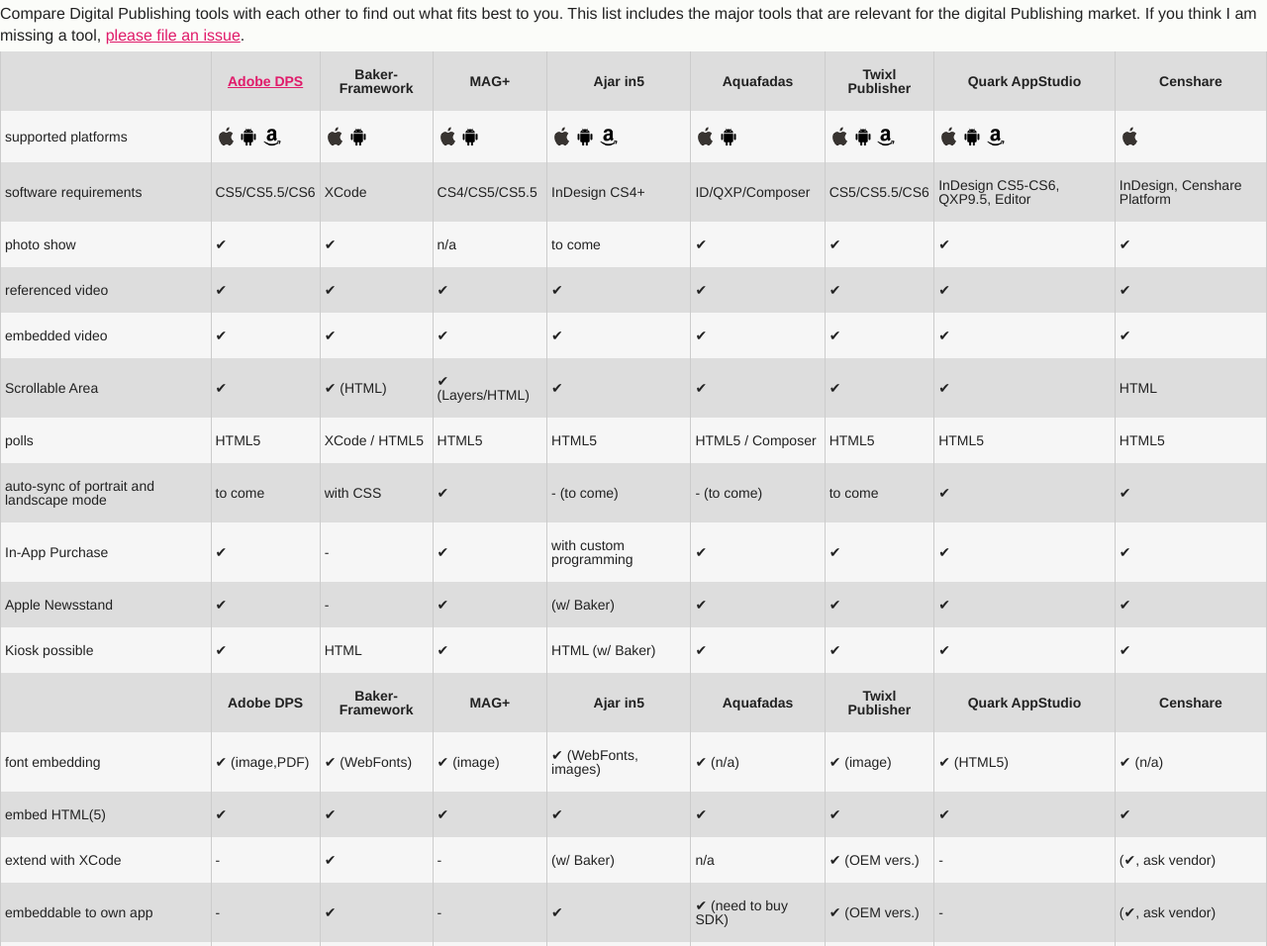
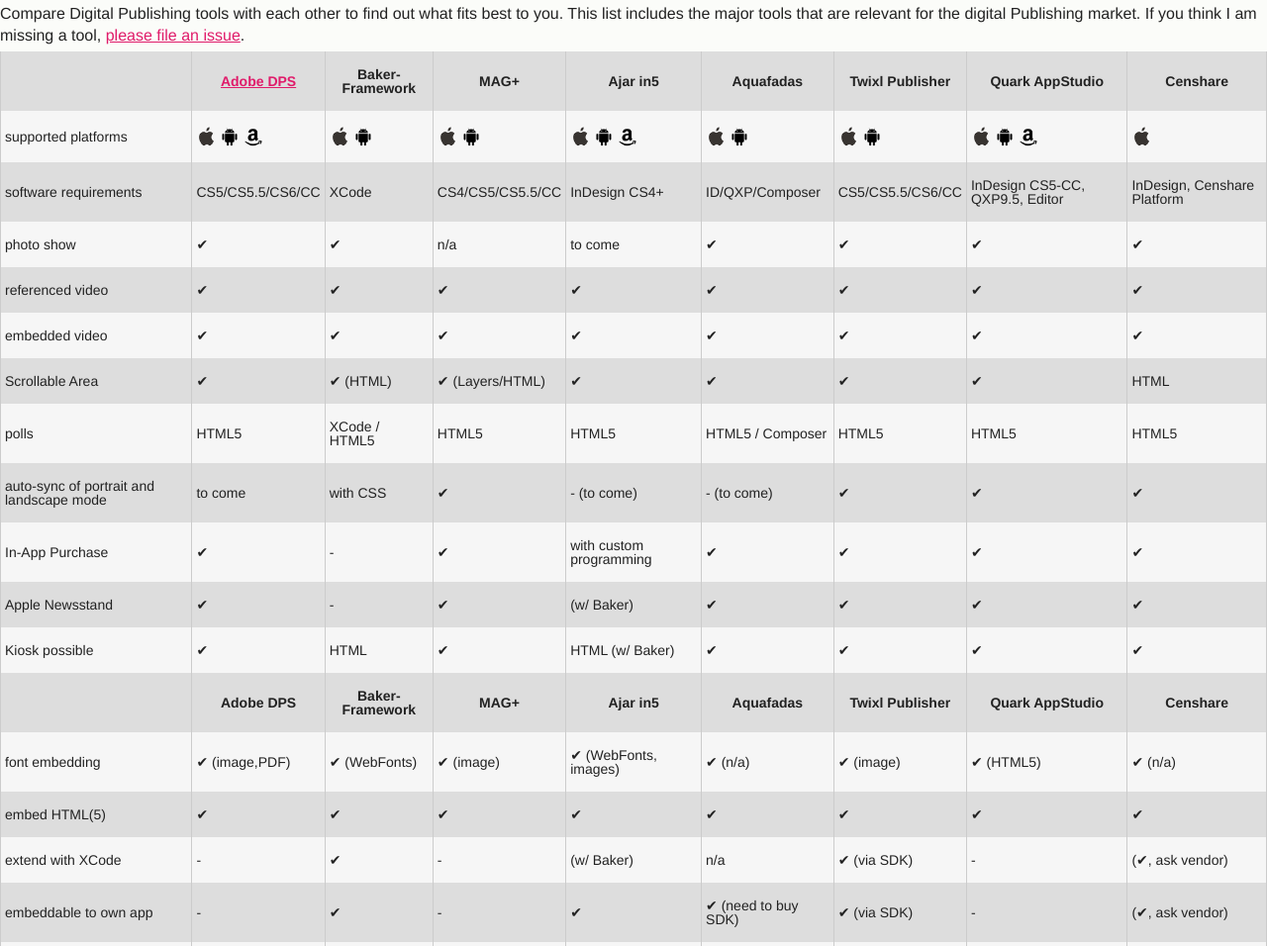
Before and after one commit to anselmh/Publishing-please, a website: page index.html in a window 1280 px wide. Shown: the part 256-1212 px from the top of the page at 99% size. Drawn offline with Linux system fonts and the light colour scheme.

Commit message:
Update twixl

```diff
--- a/index.html
+++ b/index.html
@@ -60,19 +60,19 @@
 					  <td><img src="img/apple.png" alt="iOS is supported"> <img src="img/android.png" alt="Android is supported"></td>
 					  <td><img src="img/apple.png" alt="iOS is supported"> <img src="img/android.png" alt="Android is supported"> <img src="img/amazon.png" alt="Amazon Kindle Fire is supported"></td>
 					  <td><img src="img/apple.png" alt="iOS is supported"> <img src="img/android.png" alt="Android is supported"></td>
-					  <td><img src="img/apple.png" alt="iOS is supported"> <img src="img/android.png" alt="Android is supported"> <img src="img/amazon.png" alt="Amazon Kindle Fire is supported"></td>
+					  <td><img src="img/apple.png" alt="iOS is supported"> <img src="img/android.png" alt="Android is supported"></td>
 					  <td><img src="img/apple.png" alt="iOS is supported"> <img src="img/android.png" alt="Android is supported"> <img src="img/amazon.png" alt="Amazon Kindle Fire is supported"></td>
 					  <td><img src="img/apple.png" alt="iOS is supported"></td>
 					</tr>
 					<tr>
 						<td>software requirements</td>
-						<td>CS5/CS5.5/CS6</td>
+						<td>CS5/CS5.5/CS6/CC</td>
 						<td>XCode</td>
-						<td>CS4/CS5/CS5.5</td>
+						<td>CS4/CS5/CS5.5/CC</td>
 						<td>InDesign CS4+</td>
 						<td>ID/QXP/Composer</td>
-						<td>CS5/CS5.5/CS6</td>
-						<td>InDesign CS5-CS6, QXP9.5, Editor</td>
+						<td>CS5/CS5.5/CS6/CC</td>
+						<td>InDesign CS5-CC, QXP9.5, Editor</td>
 						<td>InDesign, Censhare Platform</td>
 					</tr>
 					<tr>
@@ -137,7 +137,7 @@
 						<td>✔</td>
 						<td>- (to come)</td>
 						<td>- (to come)</td>
-						<td>to come</td>
+						<td>✔</td>
 						<td>✔</td>
 						<td>✔</td>
 					</tr>
@@ -218,7 +218,7 @@
 						<td>-</td>
 						<td>(w/ Baker)</td>
 						<td>n/a</td>
-						<td>✔ (OEM vers.)</td>
+						<td>✔ (via SDK)</td>
 						<td>-</td>
 						<td>(✔, ask vendor)</td>
 					</tr>
@@ -229,7 +229,7 @@
 						<td>-</td>
 						<td>✔</td>
 						<td>✔ (need to buy SDK)</td>
-						<td>✔ (OEM vers.)</td>
+						<td>✔ (via SDK)</td>
 						<td>-</td>
 						<td>(✔, ask vendor)</td>
 					</tr>
@@ -307,7 +307,7 @@
 					  <td>-</td>
 					  <td>✔</td>
 					  <td>-</td>
-					  <td>-</td>
+					  <td>✔</td>
 					  <td>✔</td>
 					  <td>✔</td>
 					</tr>
```
